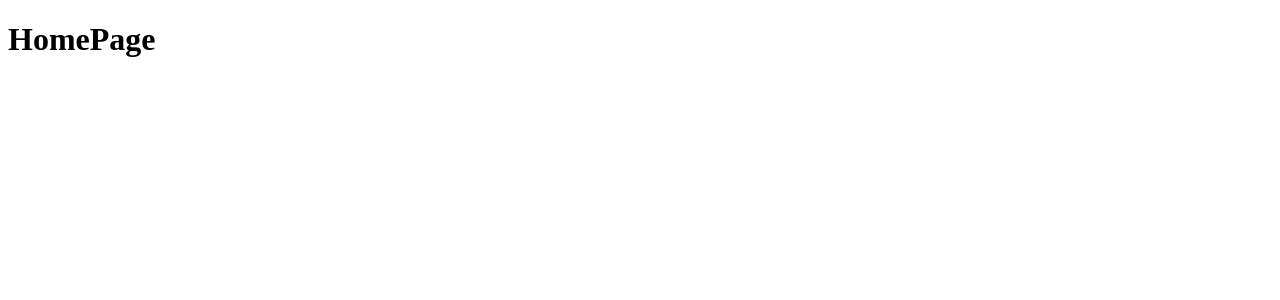
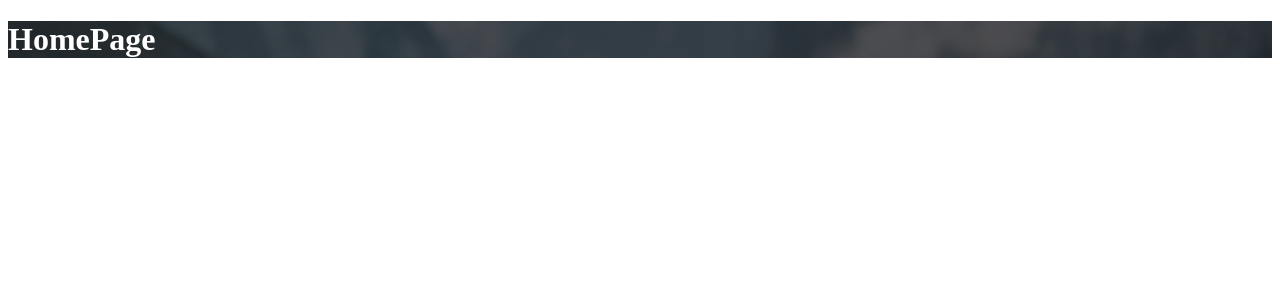
Before and after one commit to sofianeberkane202/worldWise-app, a React (Vite) app: page / in a window 1280 px wide. Shown: the top 300 px of the page. Built offline with nearby package versions, Linux system fonts and the light colour scheme; the HTML template or start-up script is replaced by a standard one.

Commit message:
add global for Homepage components by adding new  css module file

```diff
--- a/src/pages/HomePage.jsx
+++ b/src/pages/HomePage.jsx
@@ -1,7 +1,9 @@
+import styles from './HomePage.module.css';
 /* eslint-disable react/react-in-jsx-scope */
 function HomePage() {
+    console.log(styles);
     return (
-        <div>
+        <div className={styles.homePage}>
             <h1>HomePage</h1>
         </div>
     )
--- /dev/null
+++ b/src/pages/HomePage.module.css
@@ -0,0 +1,10 @@
+.homePage {
+    width: 100%;
+    height: 100%;
+    background-image:
+    linear-gradient(rgba(36,42,46,.8),rgba(36,42,46,.8)),
+    url('../../public/bg.jpg');
+    background-size: cover;
+    background-position: center;
+    color: #fff;
+}
```
